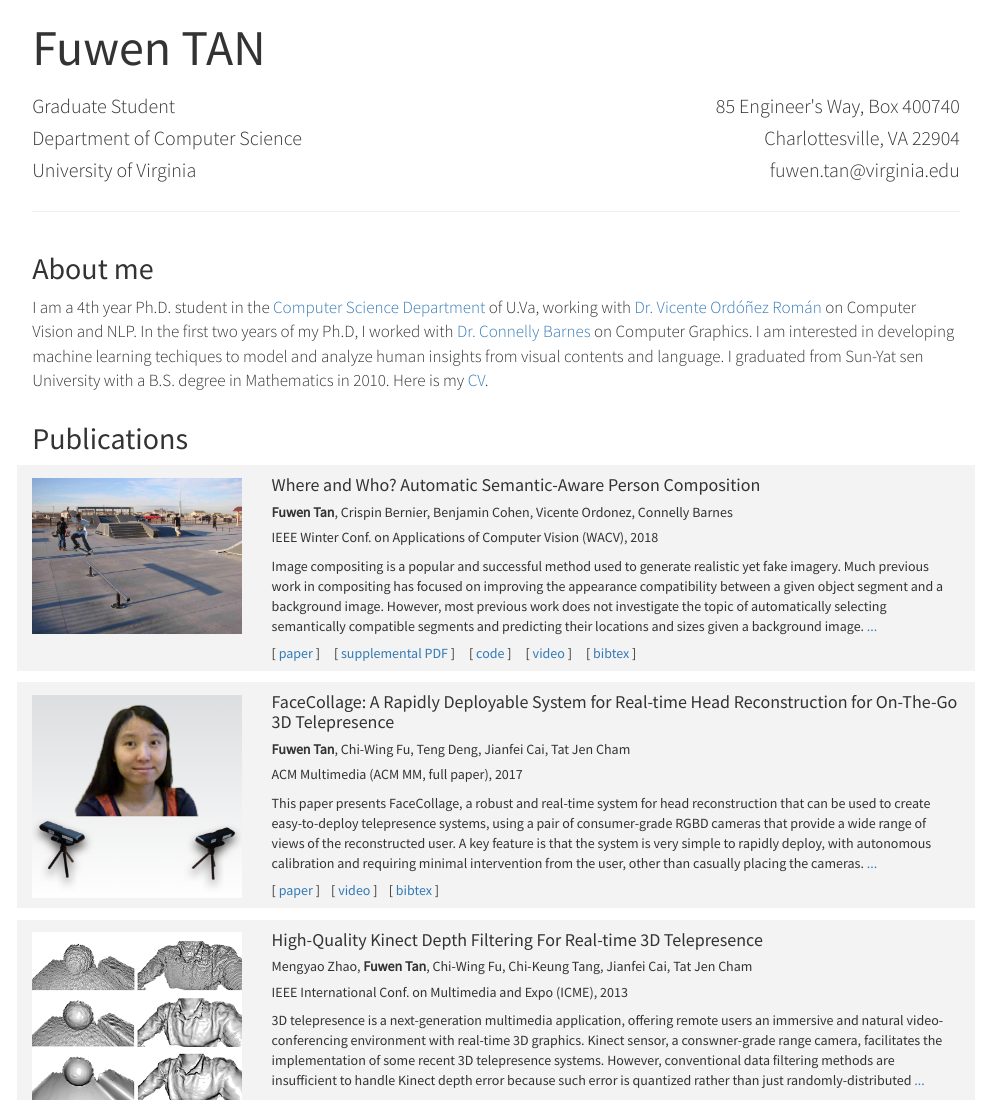
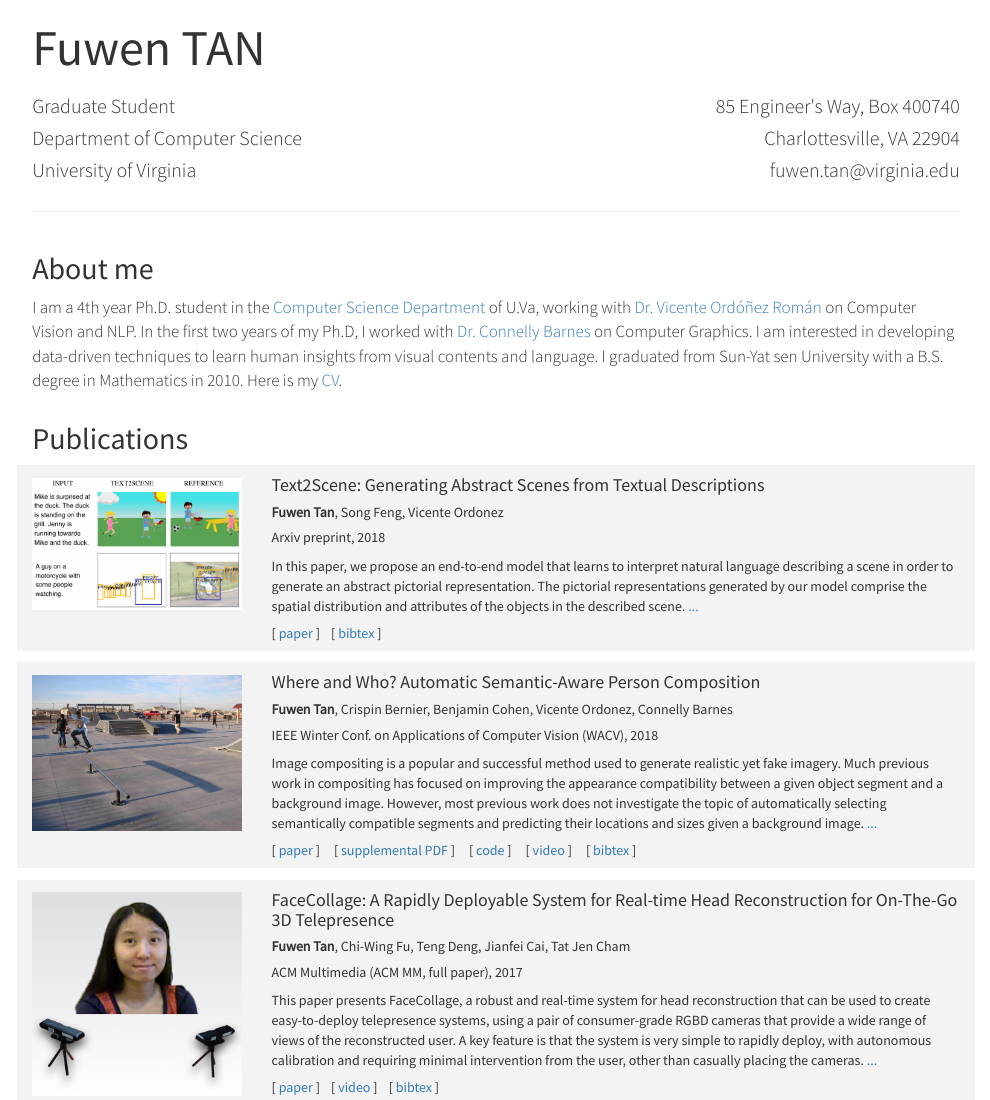
Before and after one commit to fwtan/fwtan.github.io, a plain HTML site: page index.html in a window 1280 px wide. Shown: the top 1100 px of the page, without its empty margins (144-1134 px from the left). Drawn offline with Linux system fonts and the light colour scheme.

Commit message:
add text2scene

```diff
--- a/index.html
+++ b/index.html
@@ -48,7 +48,7 @@
 				<div class="col-md-12 text-thin">
 					<p>I am a 4th year Ph.D. student in the <a href="http://www.cs.virginia.edu/">Computer Science Department</a> of U.Va, working with <a href="http://vicenteordonez.com/">Dr. Vicente Ord&oacute;&ntilde;ez Rom&aacute;n</a> on Computer Vision and NLP.
 					In the first two years of my Ph.D, I worked with <a href="http://www.connellybarnes.com">Dr. Connelly Barnes</a> on Computer Graphics.
-					I am interested in developing machine learning techiques to model and analyze human insights from visual contents and language.
+					I am interested in developing data-driven techniques to learn human insights from visual contents and language.
 					I graduated from Sun-Yat sen University with a B.S. degree in Mathematics in 2010.
 					Here is my <a href="docs/fwtan-cv.pdf">CV</a>.</p>
 				</div>
@@ -59,6 +59,22 @@
 					<h2>Publications</h2>
 				</div>
 			</div> <!-- class="row" -->
+
+			<div class="row row-thin gray">
+
+				<div class="col-md-3">
+					<img class="img-responsive img-embeded" src="images/text2scene.png">
+				</div>
+				<div class="col-md-9">
+					<h4>Text2Scene: Generating Abstract Scenes from Textual Descriptions</h4>
+					<h5><strong>Fuwen Tan</strong>, Song Feng, Vicente Ordonez</h5>
+					<h5>Arxiv preprint, 2018</h5>
+					<p>In this paper, we propose an end-to-end model that learns to interpret natural language describing a scene in order to generate an abstract pictorial representation. The pictorial representations generated by our model comprise the spatial distribution and attributes of the objects in the described scene.
+					<a href="https://arxiv.org/abs/1809.01110">...</a>
+					</p>
+					<h5>[ <a href="https://arxiv.org/abs/1809.01110">paper</a> ]&nbsp&nbsp&nbsp&nbsp[ <a href="docs/2018_text2scene.bib">bibtex</a> ]</h5>
+				</div>
+			</div>
 
 			<div class="row row-thin gray">
 
```
Also changed, not shown: images/text2scene.png (added), 1 other file.
